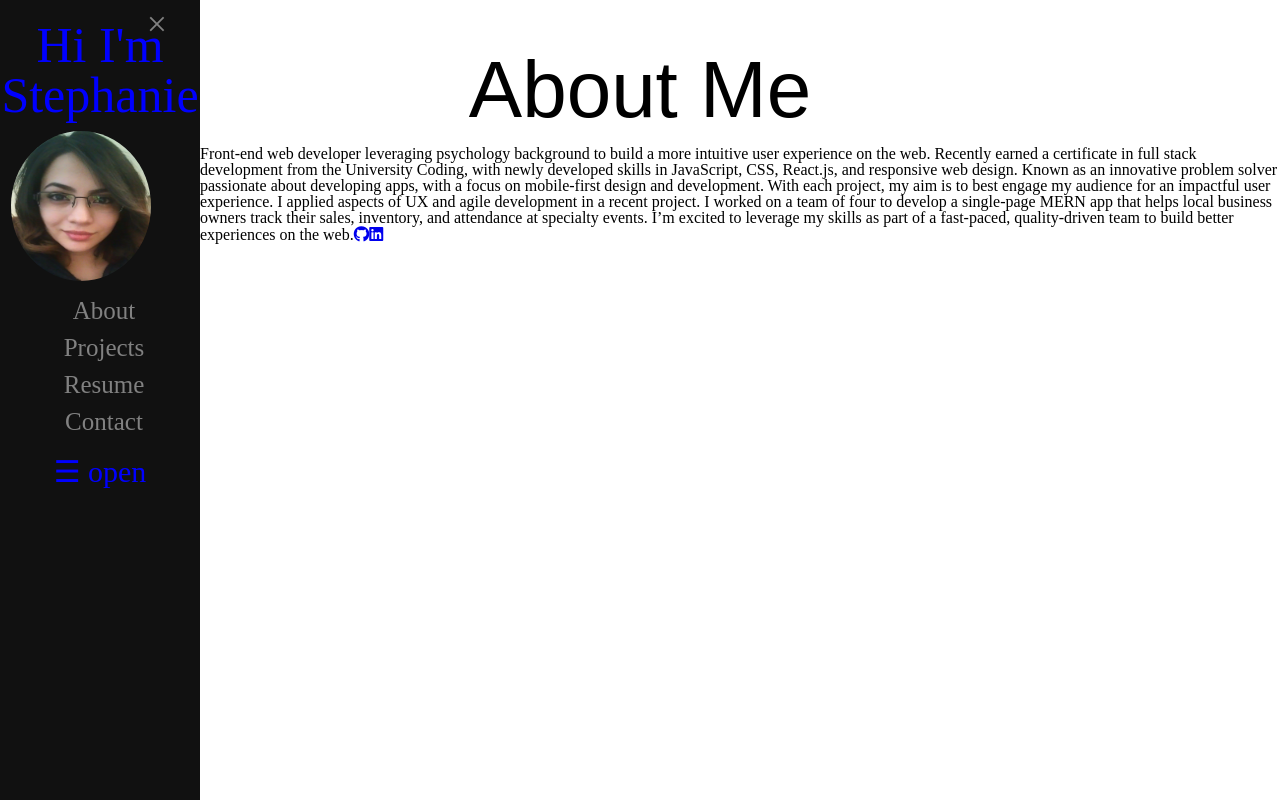
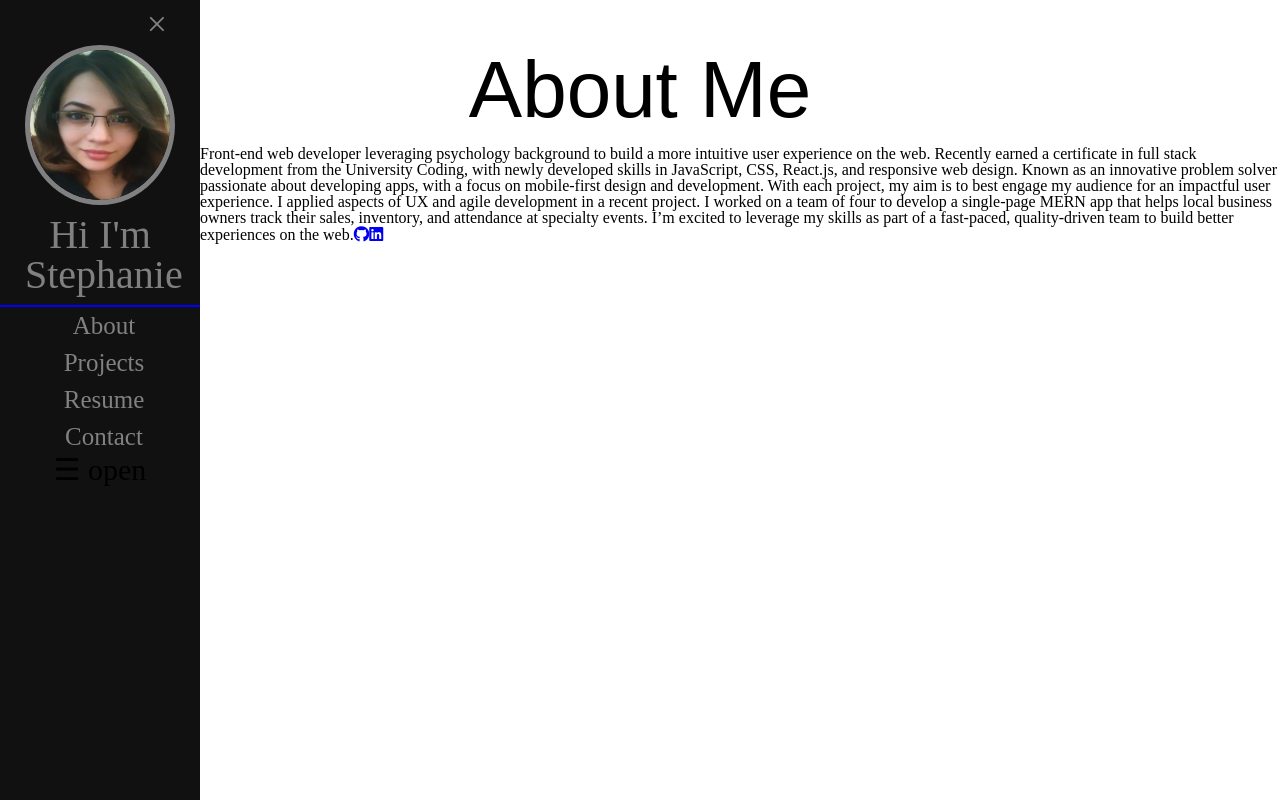
Before and after one commit to CortezStephanie/React-Portfolio, a React (Create React App) app: page / in a window 1280 px wide. Built offline with nearby package versions, Linux system fonts and the light colour scheme; the HTML template or start-up script is replaced by a standard one.

Commit message:
sidebar functionality

```diff
--- a/src/components/Navbar.js
+++ b/src/components/Navbar.js
@@ -1,26 +1,27 @@
-import React from 'react';
+import React, {useState} from 'react';
 import '../styles/Navbar.css';
 
 function Navbar ({currentPage, handlePageChange}) {
+  const [width, setWidth] = useState('0%');
 
-  // function openNav() {
-  //   document.getElementById("mySidenav").style.width = "250px";
-  // }
-
-  // function closeNav() {
-  //   document.getElementById("mySidenav").style.width = "0";
+  const openSidenav = ( ) => {
+    setWidth('25%')
+ }
 
    return (
       <div>
         <div className="sidenav" id='mySidenav'>
         <a href="javascript:void(0)" className="closebtn" onclick="closeNav()">&times;</a>
+          <div id='mediv'>
+          <img src="/images/me.jpg" alt="Stephanie" id="mepic"/>
           <p id=''>Hi I'm Stephanie</p>
-          <img src="/images/me.jpg" alt="Stephanie" id="mepic"/>
+          </div>
           <a href="#about" onClick={() => handlePageChange('About')} className={currentPage === 'about' ? 'nav-link active' : 'nav-link'}>About</a>
           <a href="#projects" onClick={() => handlePageChange('Projects')} className={currentPage === 'Projects' ? 'nav-link active' : 'nav-link'}>Projects</a>
           <a href="#resume" onClick={() => handlePageChange('Resume')} className={currentPage === 'resume' ? 'nav-link active' : 'nav-link'}>Resume</a>
           <a href="#contact" onClick={() => handlePageChange('Contact')} className={currentPage === 'resume' ? 'nav-link active' : 'nav-link'}>Contact</a>
-          <span style={{fontSize:'30px', cursor:'pointer'}} onclick="openNav()">&#9776; open</span>
+          <span style={{fontSize:'30px', cursor:'pointer'}} onclick={openSidenav}>&#9776; open</span>
+
         </div>
       </div>
     //  <div className="navContent">
--- a/src/styles/Navbar.css
+++ b/src/styles/Navbar.css
@@ -68,8 +68,8 @@
     overflow-x: hidden; /* Disable horizontal scroll */
     padding-top: 20px;
     text-align: center;
-    color:blue;
-    font-size: 50px;
+    /* color:blue; */
+    /* font-size: 50px; */
 }
 
 .sidenav a {
@@ -105,5 +105,14 @@
     height: 150px;
     width: 140px;
     border-radius: 50%;
-    padding: 11px;
+    border: 5px solid gray;
+    margin-bottom: 10px;
 }
+
+#mediv {
+    border-bottom: 2px solid blue;
+    font-size: 40px;
+    padding: 25px 25px 10px 25px;
+    color: gray;
+    /* text-align: center; */
+}
```
